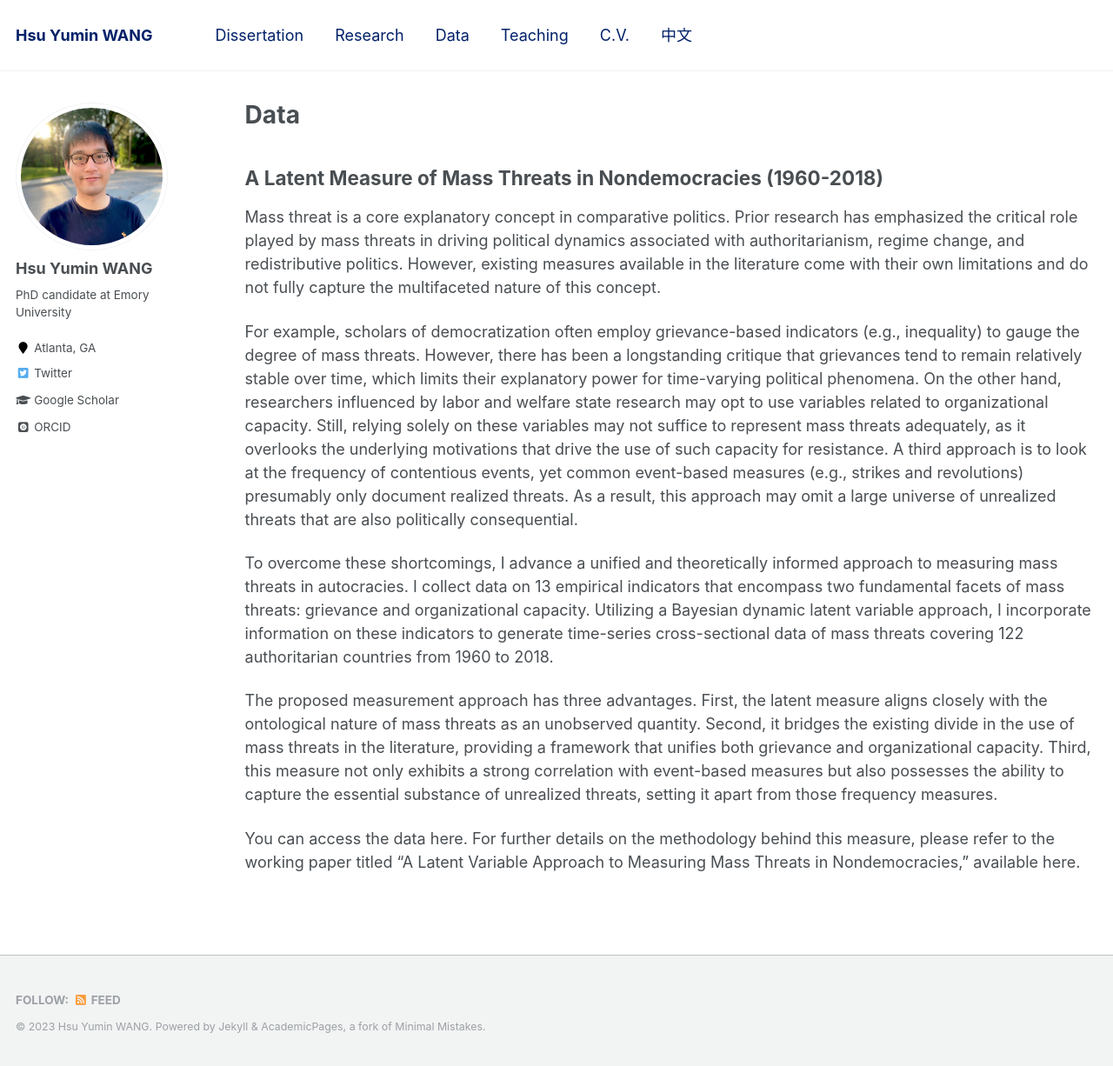
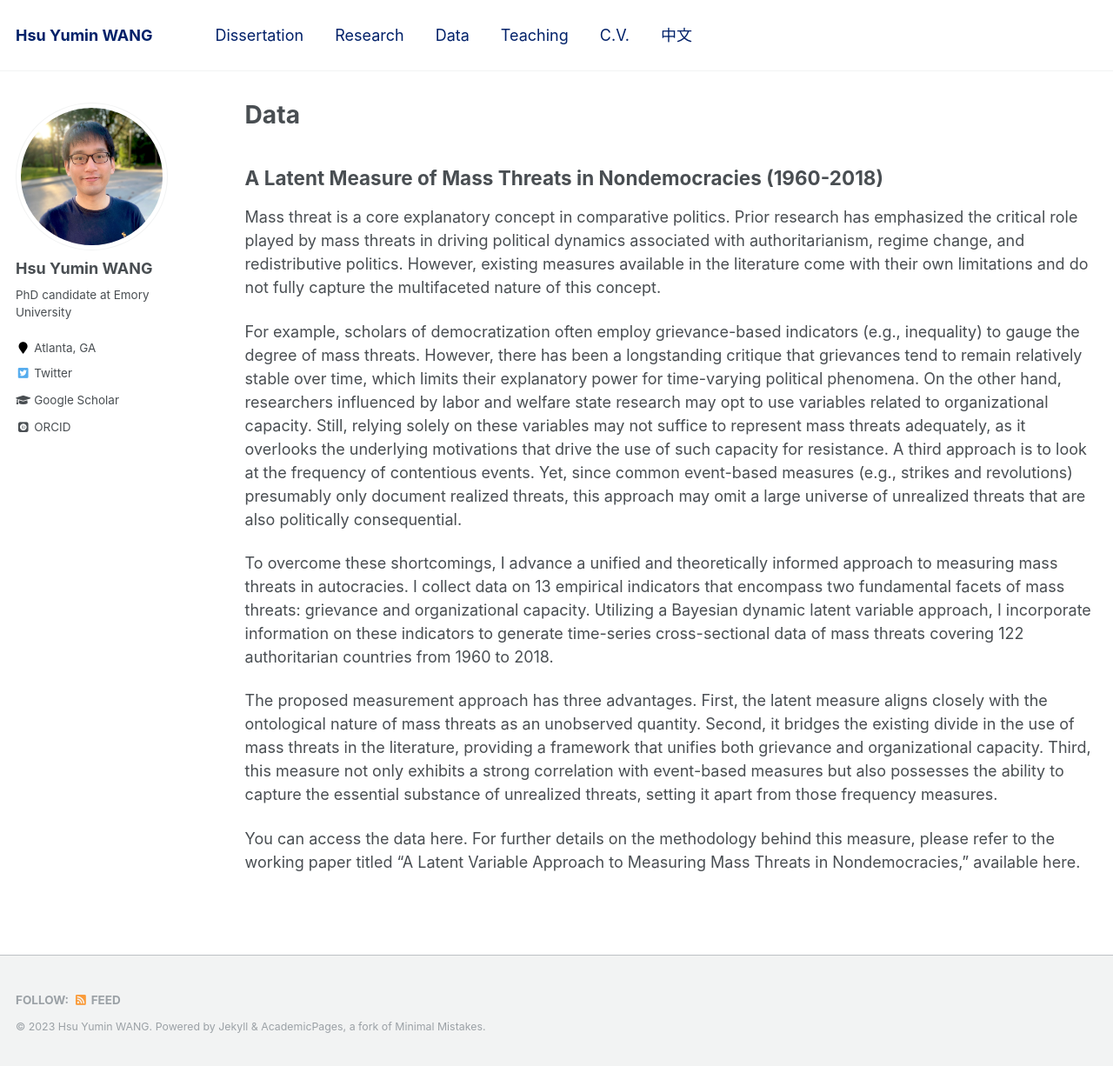
Before and after one commit to hsuyumin/hsuyumin.github.io, a Jekyll site: the page built from _pages/data.md, in a window 1280 px wide and 1226 px high. Shown: the whole window at 87% size. Built offline with Jekyll 4.4.1, drawn with Linux system fonts in a browser that asks for light colours; some web fonts are replaced.

Commit message:
Update data.md

```diff
--- a/_pages/data.md
+++ b/_pages/data.md
@@ -12,7 +12,7 @@ redirect_from:
 
 Mass threat is a core explanatory concept in comparative politics. Prior research has emphasized the critical role played by mass threats in driving political dynamics associated with authoritarianism, regime change, and redistributive politics. However, existing measures available in the literature come with their own limitations and do not fully capture the multifaceted nature of this concept.
 
-For example, scholars of democratization often employ grievance-based indicators (e.g., inequality) to gauge the degree of mass threats. However, there has been a longstanding critique that grievances tend to remain relatively stable over time, which limits their explanatory power for time-varying political phenomena. On the other hand, researchers influenced by labor and welfare state research may opt to use variables related to organizational capacity. Still, relying solely on these variables may not suffice to represent mass threats adequately, as it overlooks the underlying motivations that drive the use of such capacity for resistance. A third approach is to look at the frequency of contentious events, yet common event-based measures (e.g., strikes and revolutions) presumably only document realized threats. As a result, this approach may omit a large universe of unrealized threats that are also politically consequential.
+For example, scholars of democratization often employ grievance-based indicators (e.g., inequality) to gauge the degree of mass threats. However, there has been a longstanding critique that grievances tend to remain relatively stable over time, which limits their explanatory power for time-varying political phenomena. On the other hand, researchers influenced by labor and welfare state research may opt to use variables related to organizational capacity. Still, relying solely on these variables may not suffice to represent mass threats adequately, as it overlooks the underlying motivations that drive the use of such capacity for resistance. A third approach is to look at the frequency of contentious events. Yet, since common event-based measures (e.g., strikes and revolutions) presumably only document realized threats, this approach may omit a large universe of unrealized threats that are also politically consequential.
 
 To overcome these shortcomings, I advance a unified and theoretically informed approach to measuring mass threats in autocracies. I collect data on 13 empirical indicators that encompass two fundamental facets of mass threats: grievance and organizational capacity. Utilizing a Bayesian dynamic latent variable approach, I incorporate information on these indicators to generate time-series cross-sectional data of mass threats covering 122 authoritarian countries from 1960 to 2018.
 
```
